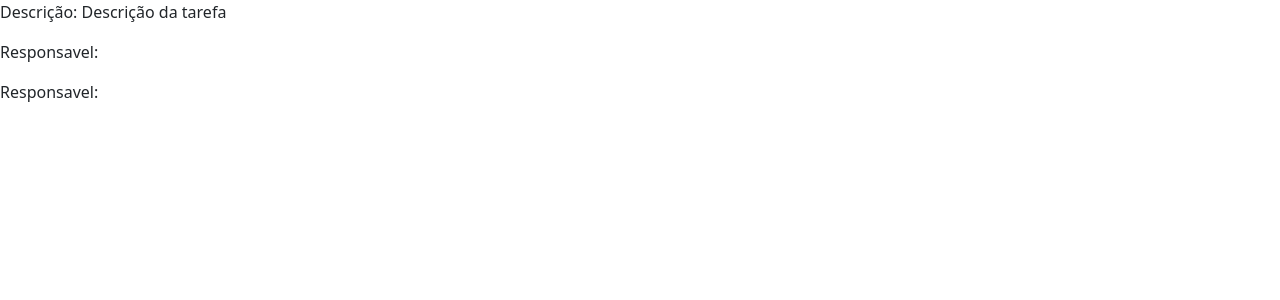
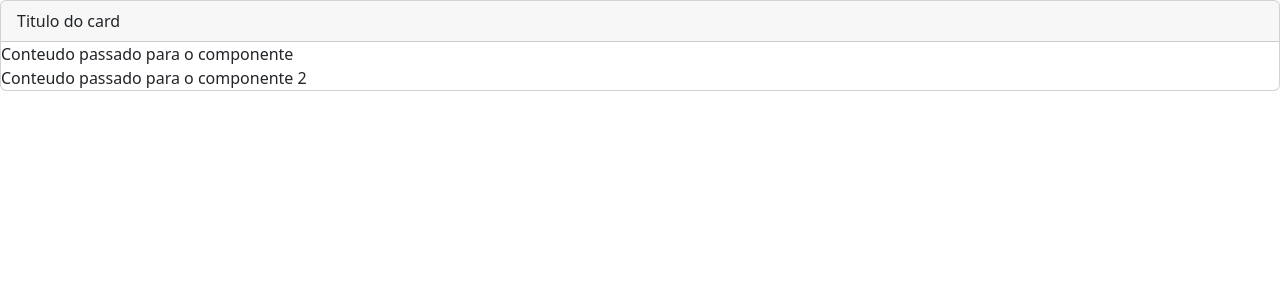
Before and after one commit to pereirathiago/angular, an Angular app in the folder diretivas/: page / in a window 1280 px wide. Shown: the top 300 px of the page. Built offline with nearby package versions, Linux system fonts and the light colour scheme.

Commit message:
#32: ng-content

```diff
--- a/diretivas/src/app/app.component.html
+++ b/diretivas/src/app/app.component.html
@@ -3,4 +3,9 @@
 <!-- <app-diretiva-ngfor></app-diretiva-ngfor> -->
 <!-- <app-ngclass></app-ngclass> -->
 <!-- <app-diretiva-ngstyle></app-diretiva-ngstyle> -->
-<app-operador-elvis></app-operador-elvis>
+<!-- <app-operador-elvis></app-operador-elvis> -->
+<app-exemplo-ng-content>
+  <div class="titulo">Titulo do card</div>
+  <div class="corpo">Conteudo passado para o componente</div>
+  <div class="corpo">Conteudo passado para o componente 2</div>
+</app-exemplo-ng-content>
--- a/diretivas/src/app/app.module.ts
+++ b/diretivas/src/app/app.module.ts
@@ -9,6 +9,7 @@
 import { NgclassComponent } from './ngclass/ngclass.component';
 import { FormsModule } from '@angular/forms';
 import { OperadorElvisComponent } from './operador-elvis/operador-elvis.component';
+import { ExemploNgContentComponent } from './exemplo-ng-content/exemplo-ng-content.component';
 
 @NgModule({
   declarations: [
@@ -18,7 +19,8 @@
     DiretivaNgforComponent,
     DiretivaNgstyleComponent,
     NgclassComponent,
-    OperadorElvisComponent
+    OperadorElvisComponent,
+    ExemploNgContentComponent
   ],
   imports: [
     FormsModule,
--- /dev/null
+++ b/diretivas/src/app/exemplo-ng-content/exemplo-ng-content.component.html
@@ -0,0 +1,8 @@
+<div class="card">
+  <div class="card-header">
+    <ng-content select=".titulo"></ng-content>
+  </div>
+  <ul class="list-group list-group-flush">
+    <ng-content select=".corpo"></ng-content>
+  </ul>
+</div>
```
Also changed, not shown: diretivas/src/app/exemplo-ng-content/exemplo-ng-content.component.ts (added, +10 -0 lines), diretivas/src/app/exemplo-ng-content/exemplo-ng-content.component.scss (added), 1 other file (tests, documents, lock files or other folders).
